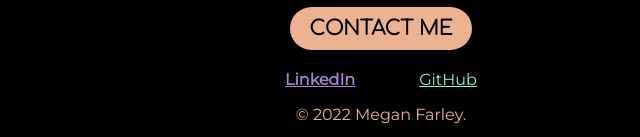
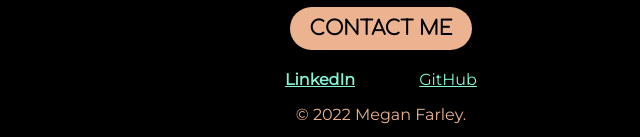
Before and after one commit to mcfarley1/cv, a plain HTML site: page index.html in a window 1280 px wide. In both pictures the pointer is over the link "LinkedIn". Shown: the part 2979-3116 px from the top of the page, 259-899 px from the left. Drawn offline with Linux system fonts and the light colour scheme.

Commit message:
Update styles.css
Corrected an error in change to hover characteristics.

```diff
--- a/css/styles.css
+++ b/css/styles.css
@@ -132,6 +132,7 @@ background-image: linear-gradient(#BDF2D5, #FAF4B7, #FFD9C0);
 
 .footer-link:hover {
   font-weight: bold;
+  color: #85f5d7;
 }
 
 .copyright {
```
